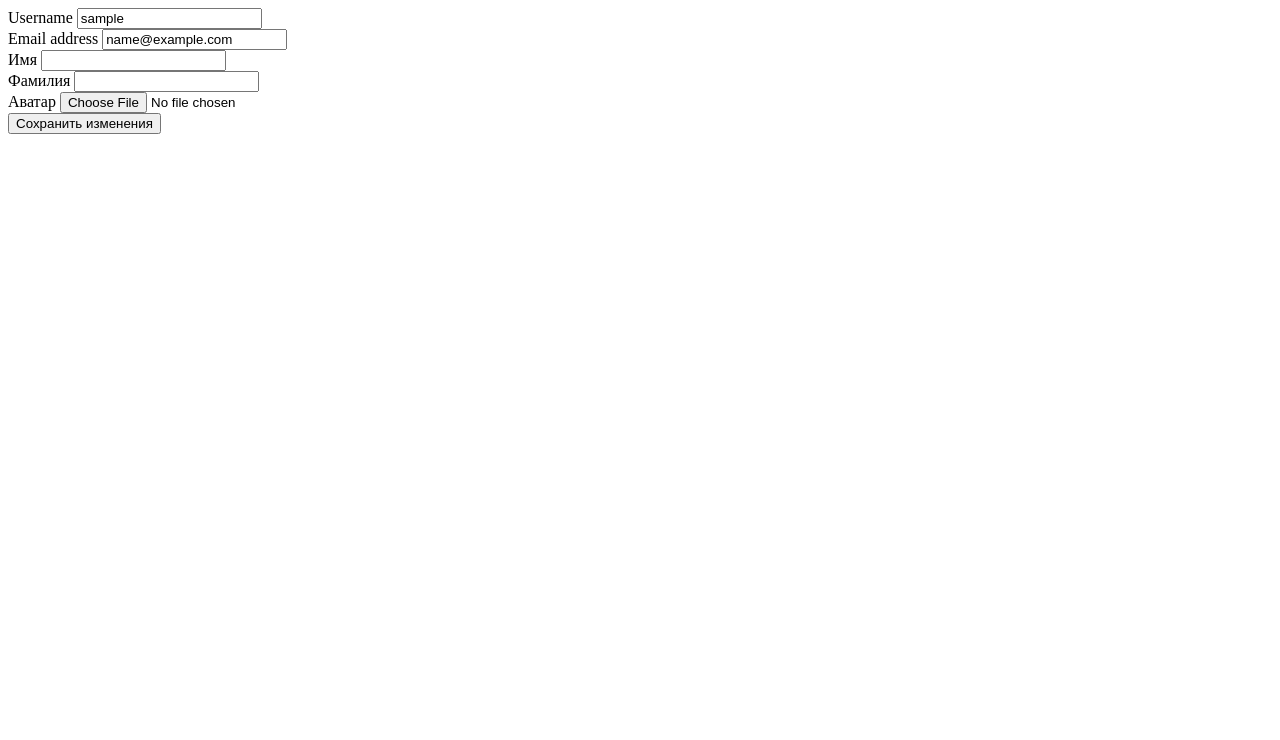
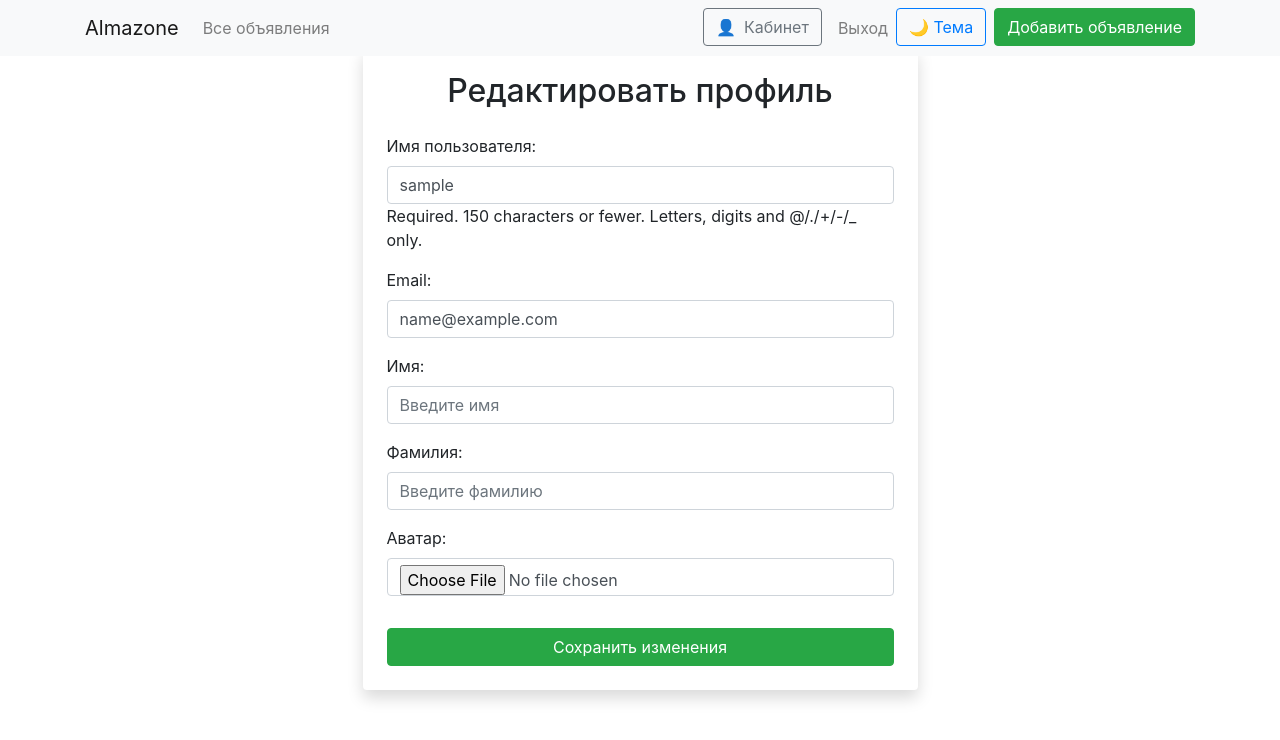
Before and after one commit to Strabenwalse/almazone, a Django app: page /profile/edit/ in a window 1280 px wide. Shown: the top 740 px of the page. Run offline with Django 4.2, Linux system fonts and the light colour scheme; the visitor is signed in with stand-in values (Sample User, id 1); some libraries are stand-ins or nearby versions.

Commit message:
izmenenya некоторых файлов

```diff
--- a/accounts/forms.py
+++ b/accounts/forms.py
@@ -8,4 +8,7 @@ class CustomUserCreationForm(UserCreationForm):
         fields = ('email',)
 
 class CustomAuthenticationForm(AuthenticationForm):
-    username = forms.EmailField(label='Email')  # заменяем "username" на email
+    username = forms.CharField(
+        label='Username или Email',
+        widget=forms.TextInput(attrs={'autofocus': True})
+    )
--- a/accounts/models.py
+++ b/accounts/models.py
@@ -26,7 +26,7 @@ class CustomUser(AbstractUser):
     last_name_custom = models.CharField("Фамилия", max_length=100)
     phone_number = models.CharField("Телефон", max_length=20, blank=True, null=True)
     city = models.CharField("Город", max_length=100, blank=True, null=True)
-    profile_picture = models.ImageField("Аватар", upload_to='profile_pictures/', null=True, blank=True)
+    profile_picture = models.ImageField(upload_to='profile_pictures/', blank=True, null=True)
 
     DARK_THEME = 'dark'
     LIGHT_THEME = 'light'
--- a/djangoProject/urls.py
+++ b/djangoProject/urls.py
@@ -29,7 +29,7 @@ urlpatterns = [
     path('accounts/', include('accounts.urls')),
 
 
-    path('accounts/login/', auth_views.LoginView.as_view(template_name='registration/login.html'), name='login'),
+    path('accounts/login/', auth_views.LoginView.as_view(template_name='accounts/login.html'), name='login'),
     path('create/', views.ad_create, name='ad_create'),
     path('', include('sitte.urls')),
 ] + static(settings.MEDIA_URL, document_root=settings.MEDIA_ROOT)
--- a/sitte/forms.py
+++ b/sitte/forms.py
@@ -9,6 +9,20 @@ class UserEditForm(forms.ModelForm):
     class Meta:
         model = CustomUser
         fields = ['username', 'email', 'first_name_custom', 'last_name_custom', 'profile_picture']
+        labels = {
+            'username': 'Имя пользователя',
+            'email': 'Email',
+            'first_name_custom': 'Имя',
+            'last_name_custom': 'Фамилия',
+            'profile_picture': 'Аватар',
+        }
+        widgets = {
+            'username': forms.TextInput(attrs={'class': 'form-control', 'placeholder': 'Введите имя пользователя'}),
+            'email': forms.EmailInput(attrs={'class': 'form-control', 'placeholder': 'Введите email'}),
+            'first_name_custom': forms.TextInput(attrs={'class': 'form-control', 'placeholder': 'Введите имя'}),
+            'last_name_custom': forms.TextInput(attrs={'class': 'form-control', 'placeholder': 'Введите фамилию'}),
+            'profile_picture': forms.ClearableFileInput(attrs={'class': 'form-control'}),
+        }
 
 class AdForm(forms.ModelForm):
     class Meta:
--- a/sitte/views.py
+++ b/sitte/views.py
@@ -1,19 +1,16 @@
-from django.shortcuts import render, get_object_or_404, redirect
-from django.contrib.auth.decorators import login_required
+from django.shortcuts import get_object_or_404
 from django.urls import reverse
 from django.core.paginator import Paginator
-from django.http import JsonResponse
 from .forms import AdForm, ProductForm
-from .models import Ad, Category
-from django.contrib.auth.decorators import login_required
+from .models import Category
 from django.shortcuts import render, redirect
 from .forms import UserUpdateForm
 from django.http import JsonResponse
-from django.views.decorators.csrf import csrf_exempt
 from django.contrib.auth.decorators import login_required
-import json
 from .forms import UserEditForm
 from django.contrib.auth import login
+from .models import Ad
+import json
 @login_required
 def edit_profile(request):
     if request.method == 'POST':
@@ -50,7 +47,6 @@ def profile_view(request):
         form = UserUpdateForm(instance=request.user)
     return render(request, 'accounts/profile.html', {'form': form})
 # Список объявлений с фильтрацией, сортировкой и AJAX поддержкой
-# Список объявлений с фильтрацией
 def ad_list(request):
     search_query = request.GET.get('q', '')
     category_id = request.GET.get('category', '')
@@ -60,19 +56,35 @@ def ad_list(request):
 
     ads = Ad.objects.all()
 
-    # Преобразуем фильтры в числа, если они присутствуют
+    # Фильтрация по минимальной цене
     if price_min:
-        price_min = float(price_min)
-        ads = ads.filter(price__gte=price_min)
+        try:
+            price_min = float(price_min)
+            ads = ads.filter(price__gte=price_min)
+        except ValueError:
+            pass  # Если некорректное значение, просто пропускаем фильтрацию
+
+    # Фильтрация по максимальной цене
     if price_max:
-        price_max = float(price_max)
-        ads = ads.filter(price__lte=price_max)
+        try:
+            price_max = float(price_max)
+            ads = ads.filter(price__lte=price_max)
+        except ValueError:
+            pass  # Если некорректное значение, просто пропускаем фильтрацию
 
+    # Поиск по запросу
     if search_query:
         ads = ads.filter(title__icontains=search_query)
+
+    # Фильтрация по категории
     if category_id:
-        ads = ads.filter(category_id=category_id)
+        try:
+            category_id = int(category_id)
+            ads = ads.filter(category_id=category_id)
+        except ValueError:
+            pass  # Если некорректное значение, просто пропускаем фильтрацию
 
+    # Сортировка
     if sort_by == 'price_asc':
         ads = ads.order_by('price')
     elif sort_by == 'price_desc':
@@ -80,6 +92,7 @@ def ad_list(request):
     else:
         ads = ads.order_by('-created_at')
 
+    # Пагинация
     paginator = Paginator(ads, 9)
     page = request.GET.get('page', 1)
     ads_page = paginator.get_page(page)
@@ -93,11 +106,11 @@ def ad_list(request):
         'sort_by': sort_by
     }
 
+    # Для AJAX-запросов рендерим только список объявлений
     if request.headers.get('x-requested-with') == 'XMLHttpRequest':
         return render(request, 'partials/ad_items.html', context)
 
     return render(request, 'ads/ad_list.html', context)
-
 
 # Детали объявления
 @login_required
--- a/templates/accounts/user_edit.html
+++ b/templates/accounts/user_edit.html
@@ -1,17 +1,19 @@
-<form method="POST" enctype="multipart/form-data">
-    {% csrf_token %}
-    {% for field in form %}
-        <div class="mb-3">
-            <label for="{{ field.id_for_label }}">{{ field.label }}</label>
-            {{ field }}
-            {% if field.errors %}
-                <div class="text-danger small">
-                    {% for error in field.errors %}
-                        {{ error }}
-                    {% endfor %}
-                </div>
-            {% endif %}
+{% extends 'base.html' %}
+{% load static %}
+
+{% block title %}Редактирование профиля{% endblock %}
+
+{% block content %}
+<div class="container mt-5">
+    <div class="row justify-content-center">
+        <div class="col-md-6 bg-white p-4 rounded shadow">
+            <h2 class="mb-4 text-center">Редактировать профиль</h2>
+            <form method="post" enctype="multipart/form-data">
+                {% csrf_token %}
+                {{ form.as_p }}
+                <button type="submit" class="btn btn-success w-100 mt-3">Сохранить изменения</button>
+            </form>
         </div>
-    {% endfor %}
-    <button type="submit" class="btn btn-success">Сохранить изменения</button>
-</form>
+    </div>
+</div>
+{% endblock %}
--- a/templates/base.html
+++ b/templates/base.html
@@ -58,13 +58,12 @@
                         <a class="btn btn-success" href="{% url 'ad_create' %}">Добавить объявление</a>
                     </li>
                 </ul>
-
             </div>
         </div>
     </nav>
 
     <!-- Основной контент -->
-    <div class="container" style="padding-top: 100px;">
+    <div class="container mt-5">
         {% block content %}
         {% endblock %}
     </div>
```
Also changed, not shown: accounts/authentication.py (added, +22 -0 lines), djangoProject/settings.py (+7 -2 lines), templates/ads/ad_list.html (+6 -3 lines). Lines whose indentation alone changed are shown as unchanged.
